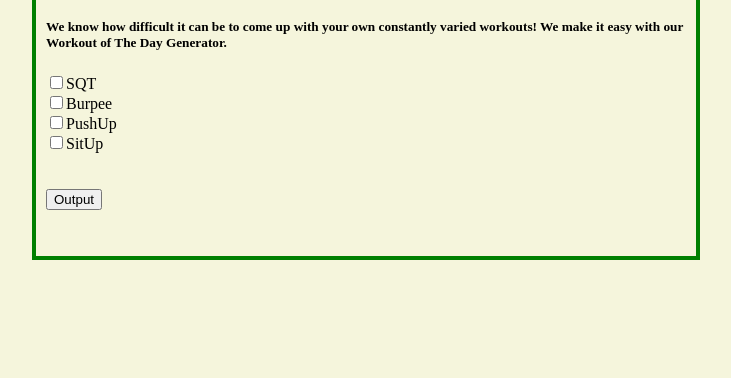
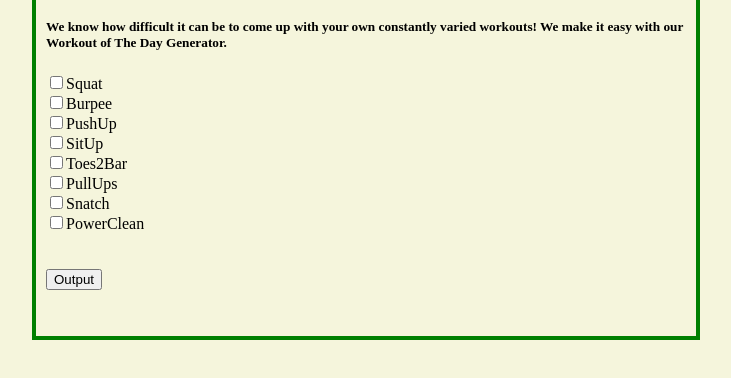
Before and after one commit to akonenkamp/project, a plain HTML site: page index.html in a window 1280 px wide. Shown: the part 124-502 px from the top of the page, without its empty margins (274-1005 px from the left). Drawn offline with Linux system fonts and the light colour scheme.

Commit message:
adding exercises

```diff
--- a/index.html
+++ b/index.html
@@ -18,10 +18,14 @@
 
 <form method="get" onsubmit="return changeText()">
 
-  <input type="checkbox" name="exercise" class="move" value="squat">SQT<br />
-  <input type="checkbox" name="exercise" class="move" value="burpee">Burpee<br />
-  <input type="checkbox" name="exercise" class="move" value="pushup">PushUp<br />
-  <input type="checkbox" name="exercise" class="move" value="situp">SitUp<br />
+  <input type="checkbox" name="exercise" class="move" value="Squat">Squat<br />
+  <input type="checkbox" name="exercise" class="move" value="Burpee">Burpee<br />
+  <input type="checkbox" name="exercise" class="move" value="Pushup">PushUp<br />
+  <input type="checkbox" name="exercise" class="move" value="Situp">SitUp<br />
+  <input type="checkbox" name="exercise" class="move" value="Toes2Bar">Toes2Bar<br />
+  <input type="checkbox" name="exercise" class="move" value="PullUps">PullUps<br />
+  <input type="checkbox" name="exercise" class="move" value="Snatch">Snatch<br />
+  <input type="checkbox" name="exercise" class="move" value="PowerClean">PowerClean<br />
   <br /><br />
   <input type="submit" value="Output" />
   <br /><br />
```
